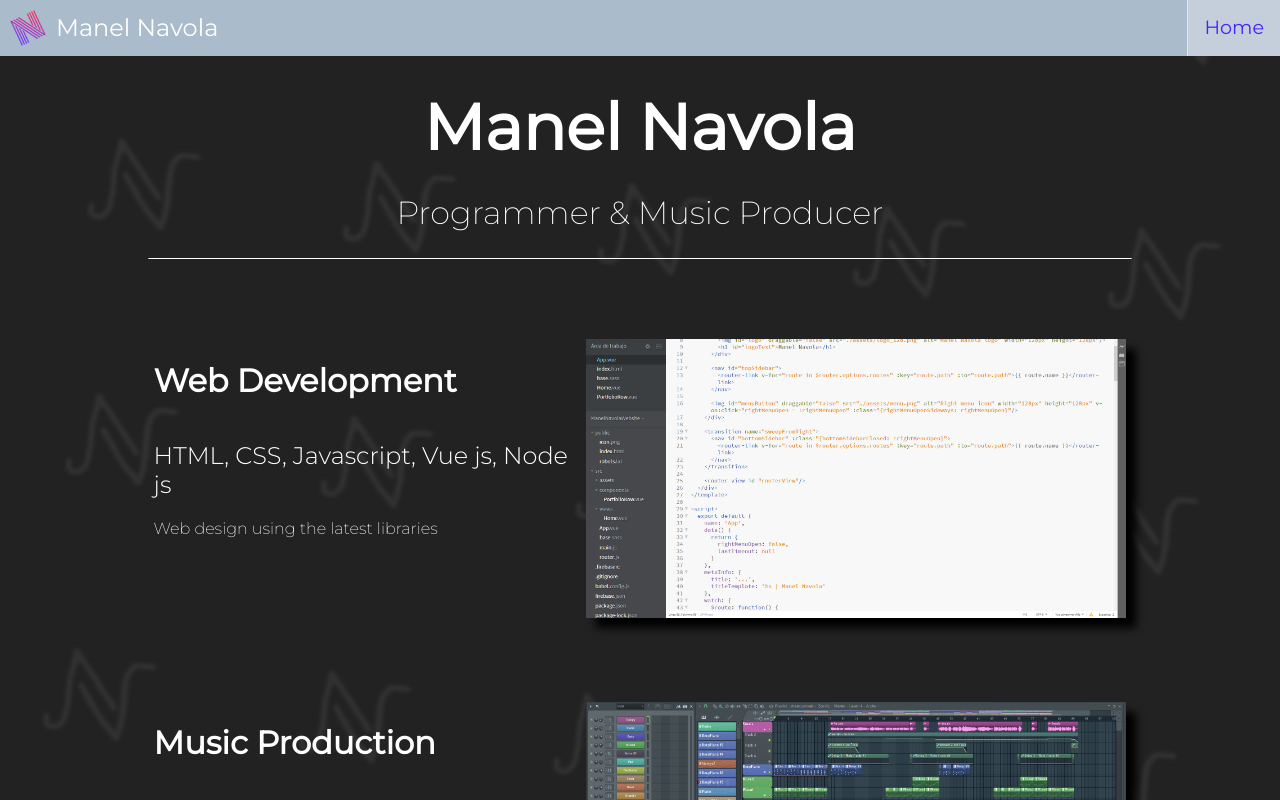
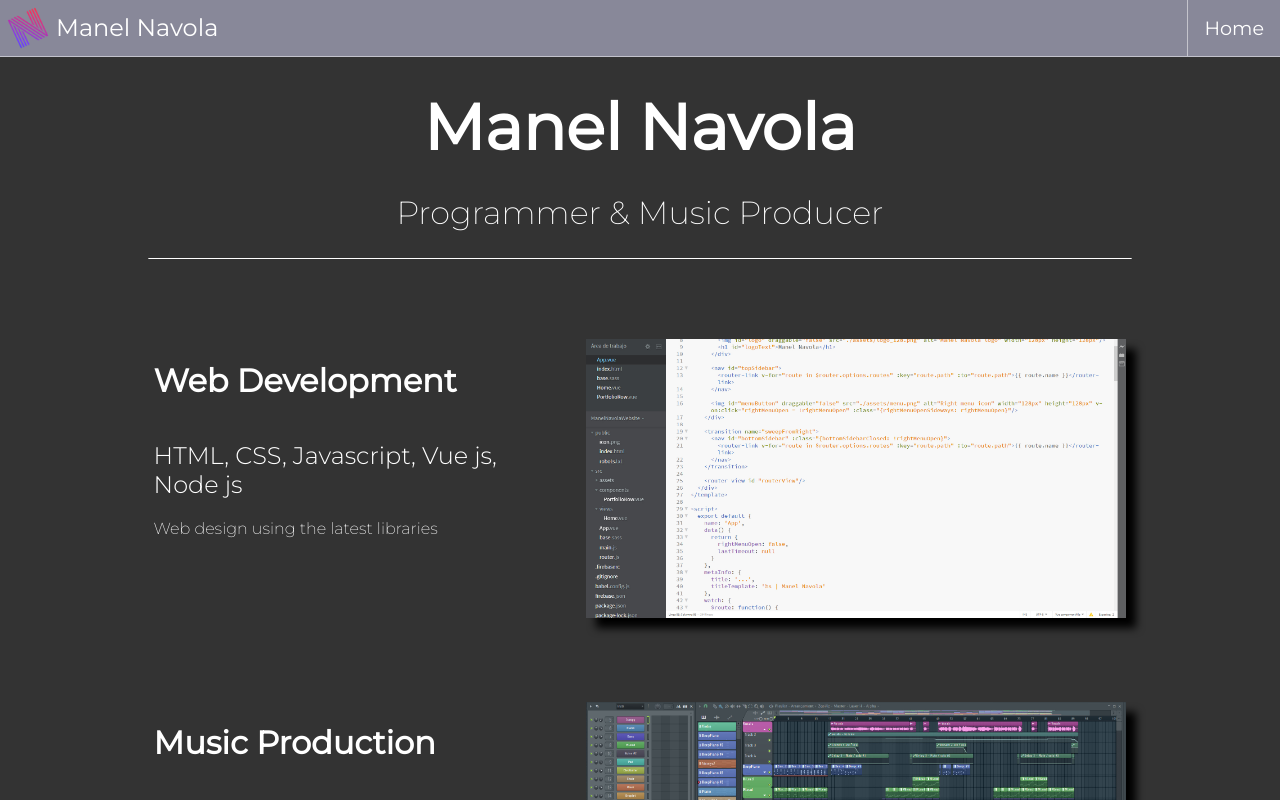
Before and after one commit to ManelNavola/ManelNavolaWebsite, a Vue app: page / in a window 1280 px wide. Shown: the top 800 px of the page. Built offline with nearby package versions, Linux system fonts and the light colour scheme.

Commit message:
Redesign redesign

```diff
--- a/src/App.vue
+++ b/src/App.vue
@@ -73,18 +73,13 @@
 
   ::-webkit-scrollbar-track
     display: hidden
-    margin-top: base.$topBarHeight*1.4
-    @media #{base.$smallscreen}
-      margin-top: base.$smallscreenHeight*1.4
-    @media #{base.$widescreen}
-      margin-top: base.$widescreenHeight*1.4
 
   ::-webkit-scrollbar-thumb
-    background: rgba(100, 150, 255, 0.2)
+    background: lighten(base.$backgroundColor, 10%)
     border-radius: 7px
 
   #routerView
-    margin-top: base.$topBarHeight + 2vmin
+    margin-top: base.$topBarHeight
     padding: 2vh 2vw 2vh 2vw
     transition: top base.$screenFitTime
     @media #{base.$smallscreen}
@@ -95,38 +90,33 @@
   #topBar
     position: fixed
     top: 0
-    left: 0
     width: 100%
-    height: base.$topBarHeight + 2vmin
     background-color: base.$topBarColor
-    border-right: base.$scrollbarSize solid base.$topBarColor
-    border-top-right-radius: base.$topBarHeight*0.2
-    z-index: 100
+    border-bottom: 1px solid rgba(255, 255, 255, 0.5)
+    height: base.$topBarHeight
     @media #{base.$smallscreen}
-      height: base.$smallscreenHeight + 8px
+      height: base.$smallscreenHeight
     @media #{base.$widescreen}
-      height: base.$widescreenHeight + 0.8vw
+      height: base.$widescreenHeight
+    z-index: 300
 
   @mixin logoWrapperHighlight
-    color: base.$linkHighlightColor
+    filter: invert(100%)
     transform: scale(1.08, 1.08)
 
   #logoWrapper
-    height: base.$topBarHeight
+    height: 100%
+    max-height: 100%
+    box-sizing: border-box
     line-height: base.$topBarHeight
     display: inline-block
-    margin: 1vmin 1vmin 1vmin 1vmin
     transform-origin: 0% 50%
-    background-color: base.$cdb
     cursor: pointer
     transition: transform 0.25s, color 0.25s, margin 0.25s
     @media #{base.$smallscreen}
-      height: base.$smallscreenHeight
       line-height: base.$smallscreenHeight
     @media #{base.$widescreen}
-      height: base.$widescreenHeight
       line-height: base.$widescreenHeight
-      margin: base.$widescreenHeight/6 base.$widescreenHeight/6 base.$widescreenHeight/6 base.$widescreenHeight/6
     @media screen and (any-hover: hover)
       &:hover
         @include logoWrapperHighlight
@@ -135,11 +125,12 @@
         @include logoWrapperHighlight
 
   #logo
-    width: base.$topBarHeight
-    height: base.$topBarHeight
+    max-height: 100%
+    width: auto
     float: left
-    display: block
-    padding: 0 8px 0 0
+    display: inline-block
+    padding: 2%
+    box-sizing: border-box
     @media #{base.$smallscreen}
       width: base.$smallscreenHeight
       height: base.$smallscreenHeight
@@ -149,18 +140,13 @@
 
   #logoText
     font-weight: 400
-    padding: 0
     margin: 0
     font-size: 150%
     display: inline-block
     padding: 0 8px 0 0
-    @media #{base.$smallscreen}
-      font-size: 150%
-    @media #{base.$widescreen}
-      font-size: 250%
 
   @mixin topSidebarButtonHighlight
-    background-color: lighten(base.$topBarColor, 6%)
+    filter: invert(100%)
 
   #topSidebar
     position: relative
@@ -183,36 +169,32 @@
       height: 100%
       font-size: 2.4vh
       border-left: 1px solid rgba(255, 255, 255, 0.5)
-      line-height: base.$topBarHeight*1.35
-      background-color: lighten(base.$topBarColor, 3%)
-      transition: background-color 0.25
+      line-height: base.$topBarHeight
+      transition: filter 0.25s
       @media #{base.$smallscreen}
-        line-height: base.$smallscreenHeight*1.35
+        line-height: base.$smallscreenHeight
       @media #{base.$widescreen}
-        line-height: base.$widescreenHeight*1.35
+        line-height: base.$widescreenHeight
       @media screen and (any-hover: hover)
         &:hover
           @include topSidebarButtonHighlight
       @media screen and (any-hover: none)
         &:active
           @include topSidebarButtonHighlight
-    a.router-link-exact-active
-      color: base.$linkHighlightColor
-      background-color: lighten(base.$topBarColor, 8%)
+    //a.router-link-exact-active
 
   .bottomSidebarClosed
-    transform: translate(0, -100%)
+    transform: translate(0, -110%)
 
   #bottomSidebar
     position: fixed
     left: 1%
-    background-color: darken(base.$topBarColor, 15%)
-    border-bottom: 0.5vh solid darken(base.$topBarColor, 15%)
+    background-color: darken(base.$topBarColor, 10%)
+    border-bottom: 0.5vh solid darken(base.$topBarColor, 10%)
     border-bottom-left-radius: 4vw
     border-bottom-right-radius: 4vw
     width: 98%
-    margin: 2vmin 0 0 0
-    z-index: 0
+    z-index: 10
     top: base.$topBarHeight
     transition: transform 0.4s
     @media #{base.$smallscreen}
@@ -227,36 +209,31 @@
       padding: 8px 8px 8px 5vw
       width: 100%
       display: block
-    a.router-link-exact-active
-      color: base.$linkHighlightColor
-
-  @mixin menuButtonHighlight
-    filter: invert(20%)
+    //a.router-link-exact-active
 
   .rightMenuOpenSideways
     transform: rotate(90deg) !important
     filter: invert(50%) !important
 
+  @mixin menuButtonHighlight
+    filter: invert(20%)
+
   #menuButton
-    position: absolute
-    display: block
-    right: 2vmin
-    top: -0.25vmin
-    z-index: 999
-    width: base.$topBarHeight*base.$menuButtonScale
-    height: base.$topBarHeight*base.$menuButtonScale
-    transition: filter base.$screenFitTime, transform base.$screenFitTime
+    position: fixed
+    right: 0
+    top: 0
+    width: auto
+    height: base.$topBarHeight
     filter: opacity(0%)
     transform: translate(100%, 0)
+    transition: filter base.$screenFitTime, transform base.$screenFitTime
     @media #{base.$mobileFit}
-        filter: opacity(100%)
-        transform: translate(0, 0)
+      filter: opacity(100%)
+      transform: translate(0, 0)
+    @media #{base.$widescreen}
+      height: base.$widescreenHeight
     @media #{base.$smallscreen}
-      width: base.$smallscreenHeight*base.$menuButtonScale
-      height: base.$smallscreenHeight*base.$menuButtonScale
-    @media screen and (min-aspect-ratio: 5/2)
-      width: base.$widescreenHeight*base.$menuButtonScale
-      height: base.$widescreenHeight*base.$menuButtonScale
+      height: base.$smallscreenHeight
     @media screen and (any-hover: hover)
       &:hover
         @include menuButtonHighlight
@@ -266,28 +243,9 @@
 
   #pageBackground
     position: fixed
-    background-image: url("./assets/scrabble.png")
-    background-size: 20vw 20vw
-    @media screen and (max-aspect-ratio: 1/1)
-        background-size: 20vh 20vh
-    z-index: -9999
-    left: -25%
-    right: -25%
-    top: -25%
-    bottom: -25%
-    transform: rotate(5deg)
-    animation: animatedBackground linear infinite
-    animation-duration: 125s
-    @media screen and (max-width: 800px), screen and (max-height: 800px)
-      animation-duration: 200s
-    @media screen and (max-width: 400px), screen and (max-height: 400px)
-      animation-duration: 400s
-    @media screen and (orientation: portrait)
-      filter: brightness(110%)
-
-  @keyframes animatedBackground
-    from
-      background-position: 0 0
-    to
-      background-position: 2560px 1792px
+    filter: opacity(20%)
+    top: 0
+    left: 0
+    width: 100vw
+    height: 100vh
 </style>
--- a/src/base.sass
+++ b/src/base.sass
@@ -2,24 +2,20 @@ $mainFont: "Montserrat", sans-serif
 
 $scrollbarSize: 14px
 
-$topBarHeight: 5vmin
-$topBarColor: #AABBCC
+$topBarHeight: 7vh
+$widescreenHeight: 3.5vw
+$smallscreenHeight: 48px
 
-$linkHighlightColor: #4424FF
+$backgroundColor: #333
+$topBarColor: #889
+$cdb: rgba(255, 155, 155, 0.25)
 
-$backgroundColor: #222222
-$verticalMenuColor: #423242
-$cdb: rgba(255, 255, 255, 0)
+$widescreen: "screen and (min-aspect-ratio: 7/3) and (min-height: 640px)"
+$widescreenTrigger: 7/3
 
-$widescreen: "screen and (min-aspect-ratio: 7/3) and (min-height: 480px)"
-$widescreenTrigger: 7/3
-$widescreenHeight: 3vw
-
-$smallscreen: "screen and (max-width: 720px)"
+$smallscreen: "screen and (max-width: 720px), screen and (max-height: 480px)"
 $smallscreenTrigger: 720px
-$smallscreenHeight: 38px
 
 $screenFitTime: 0.2s
-$menuButtonScale: 1.3
 
 $mobileFit: "screen and (orientation: portrait)," + $smallscreen
--- a/src/components/PortfolioRow.vue
+++ b/src/components/PortfolioRow.vue
@@ -48,6 +48,7 @@
     .portfolioText
       grid-row: 2
       grid-column: 1
+      margin-right: 5%
       @media #{base.$smallscreen}
         grid-row: 3
         grid-column: 1
--- a/src/views/Home.vue
+++ b/src/views/Home.vue
@@ -8,6 +8,8 @@
 
       <portfolioRow title="Web Development" subtitle="HTML, CSS, Javascript, Vue js, Node js" text="Web design using the latest libraries" imgURL="webDev.jpg"/>
 
+      <portfolioRow title="Music Production" subtitle="FL Studio" text="I also make music!" imgURL="flStudio.jpg"/>
+      <portfolioRow title="Music Production" subtitle="FL Studio" text="I also make music!" imgURL="flStudio.jpg"/>
       <portfolioRow title="Music Production" subtitle="FL Studio" text="I also make music!" imgURL="flStudio.jpg"/>
 
     </div>
```
